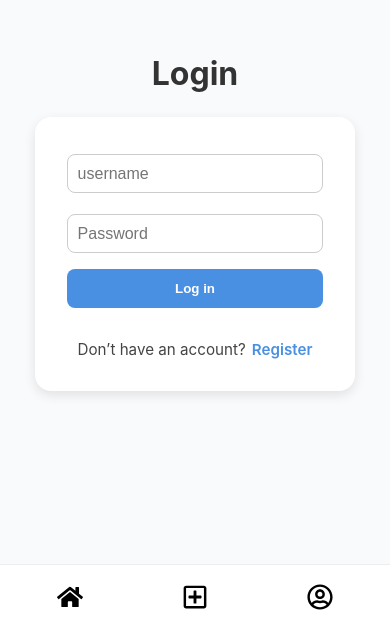
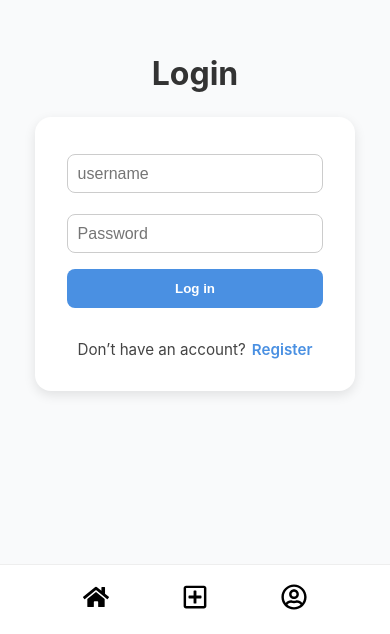
Before and after one commit to CageLJ/Stunnect, a React (Vite) app in the folder COEX-Stunnect/: page /login in a window 390 px wide. Shown: the part 210-844 px from the top of the page. Built offline with nearby package versions, Linux system fonts and the light colour scheme; no server answers.

Commit message:
change to footer spacing with media query

```diff
--- a/COEX-Stunnect/src/components/Footer.css
+++ b/COEX-Stunnect/src/components/Footer.css
@@ -18,7 +18,7 @@ footer {
 .navigation {
     width: 80%;
     display: flex;
-    justify-content: space-between;
+    justify-content: space-evenly;
     align-items: center;
 }
 
@@ -30,3 +30,11 @@ footer {
     background-color: #EEEEEE;
     border-radius: 5px;
 }
+
+
+/* Responsive */
+@media (max-width: 600px) {
+    .navigation{
+        justify-content: space-around;
+    }
+}
```
